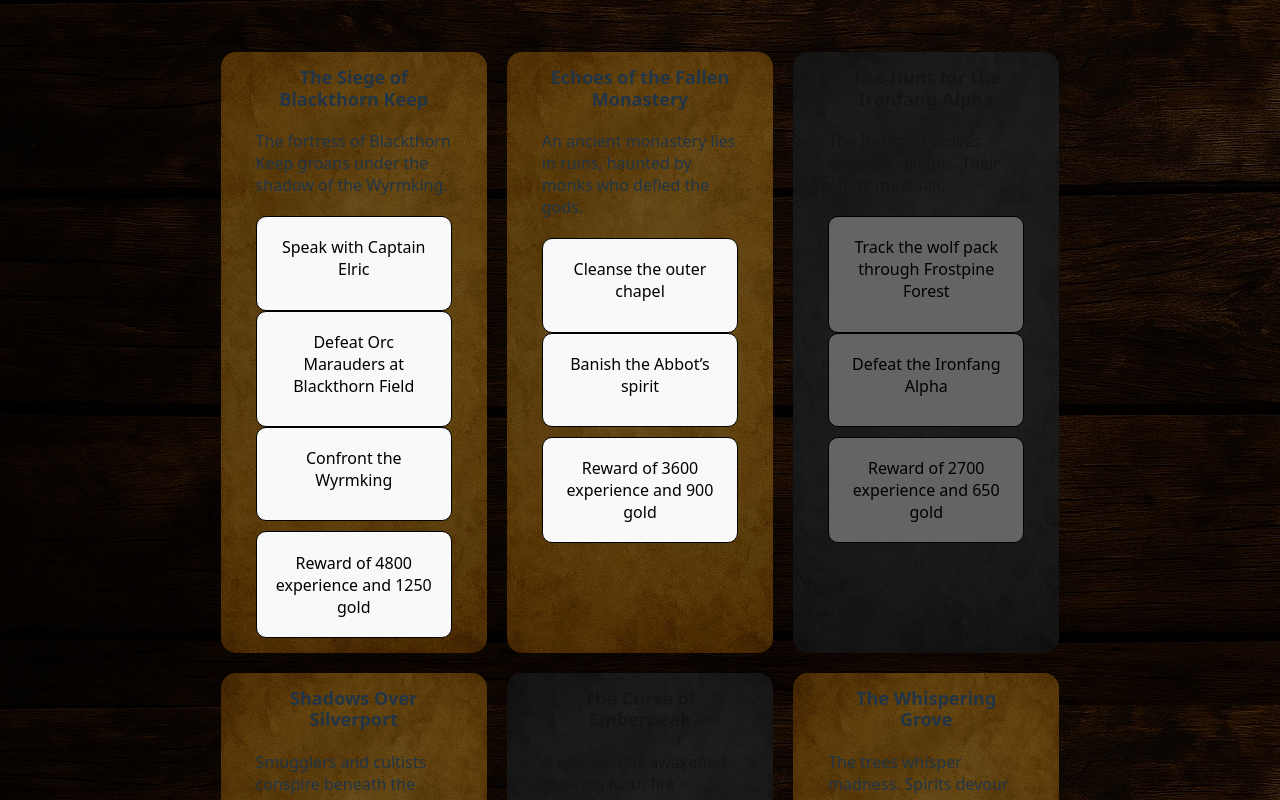
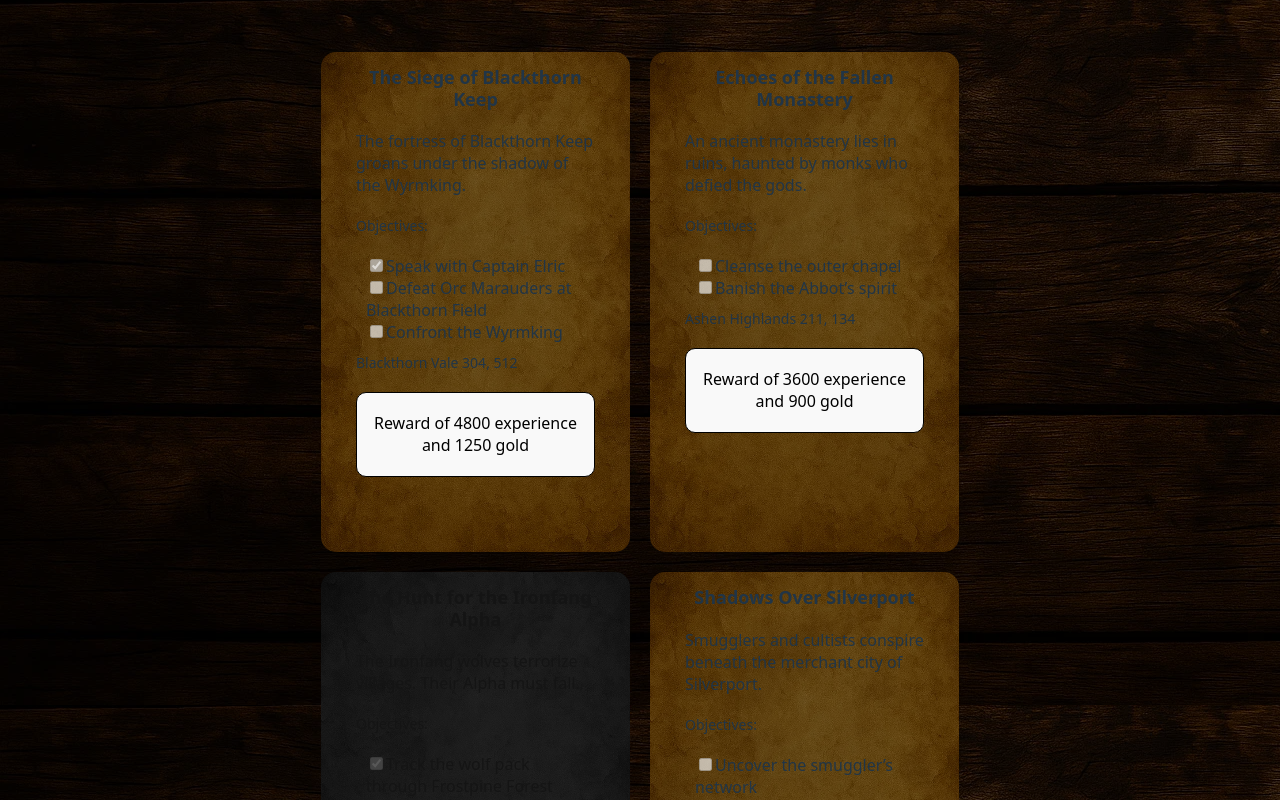
Before and after one commit to RosaliaCampusano/CardProyect, a React (Vite) app: page / in a window 1280 px wide. Shown: the top 800 px of the page. Built offline with nearby package versions, Linux system fonts and the light colour scheme.

Commit message:
refactor: modify the Objectives structure to create a list

```diff
--- a/src/Card/Objectives.jsx
+++ b/src/Card/Objectives.jsx
@@ -1,22 +1,28 @@
 function Objectives({ objectives, location }) {
-  const isCompleted = (item) => {
-    if (!item.completed) {
-      return alert(
-        `The objective is found in ${location.zone}, they're coordinates are in ${location.coordinates.x}, ${location.coordinates.y}`
-      );
-    }
-  };
   return (
-    <div className="objectives-conainer">
-      {objectives.map((item) => {
-        return (
-          <>
-            <button className="obejectives-container" onClick={isCompleted}>
-              <p className="objectives"> {item.description} </p>
-            </button>
-          </>
-        );
-      })}
+    <div className="objectives-container">
+      <p>Objectives: </p>
+      <ul style={{ padding: "10px", listStyleType: "none", margin: "0" }}>
+        {objectives.map((elem) => (
+          <li key={elem.id}>
+            <label>
+              <input type="checkbox" checked={elem.completed} disabled />
+              {elem.description}
+            </label>
+          </li>
+        ))}
+      </ul>
+      <Location location={location} />
+    </div>
+  );
+}
+
+function Location({ location }) {
+  return (
+    <div className="location-container">
+      <p>
+        {location.zone} {location.coordinates.x}, {location.coordinates.y}
+      </p>
     </div>
   );
 }
```
